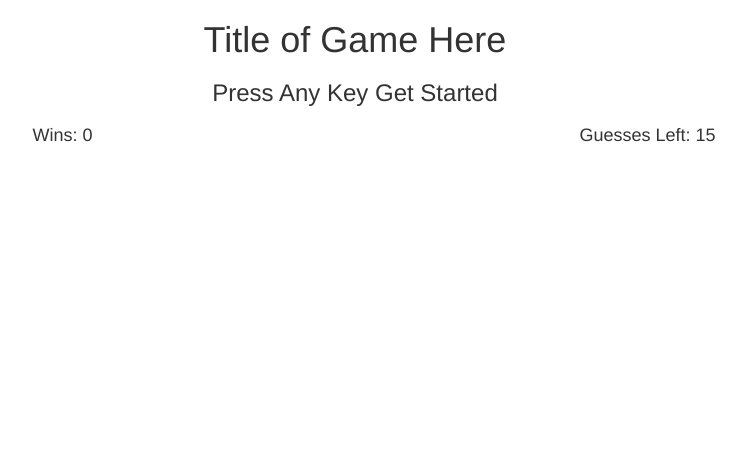
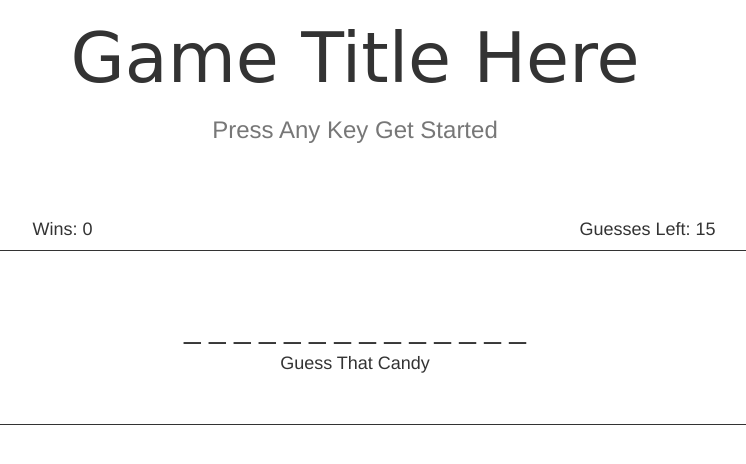
Before and after one commit to alljones/Hangman-Game, a plain HTML site: page index.html in a window 1280 px wide. Shown: the whole page, without its empty margins (285-1031 px from the left). Drawn offline with nearby package versions, Linux system fonts and the light colour scheme; a web font is replaced by a local one.

Commit message:
add few style elements for landing page

```diff
--- a/assets/css/style.css
+++ b/assets/css/style.css
@@ -0,0 +1,18 @@
+.guess-box {
+    border-top: 1px solid #333;
+    border-bottom: 1px solid #333;
+    padding: 40px 0;
+}
+
+.title {
+    margin-bottom: 5%;
+}
+
+h1{
+    font-family: 'Shrikhand', cursive;
+    font-size: 5em;
+}
+
+h3{
+    color: #777;
+}
--- a/index.html
+++ b/index.html
@@ -7,29 +7,35 @@
     <link rel="stylesheet" href="assets/css/reset.css">
     <!-- Latest compiled and minified CSS -->
     <link rel="stylesheet" href="https://maxcdn.bootstrapcdn.com/bootstrap/3.3.7/css/bootstrap.min.css" integrity="sha384-BVYiiSIFeK1dGmJRAkycuHAHRg32OmUcww7on3RYdg4Va+PmSTsz/K68vbdEjh4u" crossorigin="anonymous">
+    <link href="https://fonts.googleapis.com/css?family=Shrikhand" rel="stylesheet">
     <link rel="stylesheet" href="assets/css/style.css">
 </head>
 <body>
         <div class="container">
-            <div class="row"> <!-- Opening of Header Title/Instructions -->
+            <div class="row title"> <!-- Opening of Header Title/Instructions -->
                 <div class="col-md-12">
-                    <h1 class="text-center">Title of Game Here</h1>
+                    <h1 class="text-center">Game Title Here</h1>
                     <h3 class="text-center">Press Any Key Get Started</h3>
                 </div>
             </div><!-- Close of Header Title/Instructions -->
 
 
             <div class="row"> <!-- Open of Wins & Guesses Left Cols -->
-                <div class="col-md-6">
+                <div class="col-sm-6">
                     <h4 class="text-center">Wins: <span id="wins">0</span></h4>
                 </div>
-                <div class="col-md-6">
+                <div class="col-sm-6">
                         <h4 class="text-center">Guesses Left: <span id="guessLeft">15</span></h4>
                 </div>
             </div><!-- Close of Wins & Guesses Left Cols -->
 
 
-            <div class="row"></div>
+            <div class="row guess-box">
+                <div class="col-md-12">
+                    <h2 class="text-center">_ _ _ _ _ _ _ _ _ _ _ _ _ _ </h2>
+                    <h4 class="text-center">Guess That Candy</h4>
+                </div>
+            </div>
             <div class="row"></div>
 
 
```
